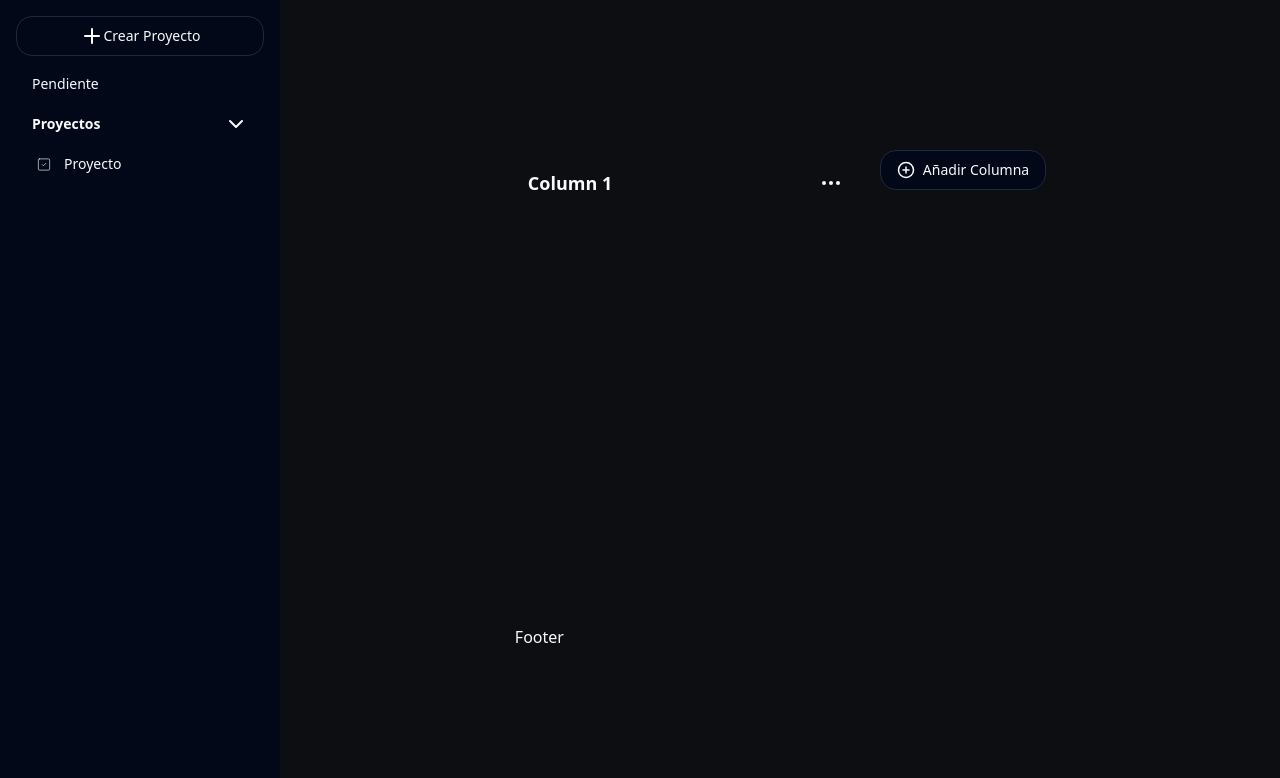
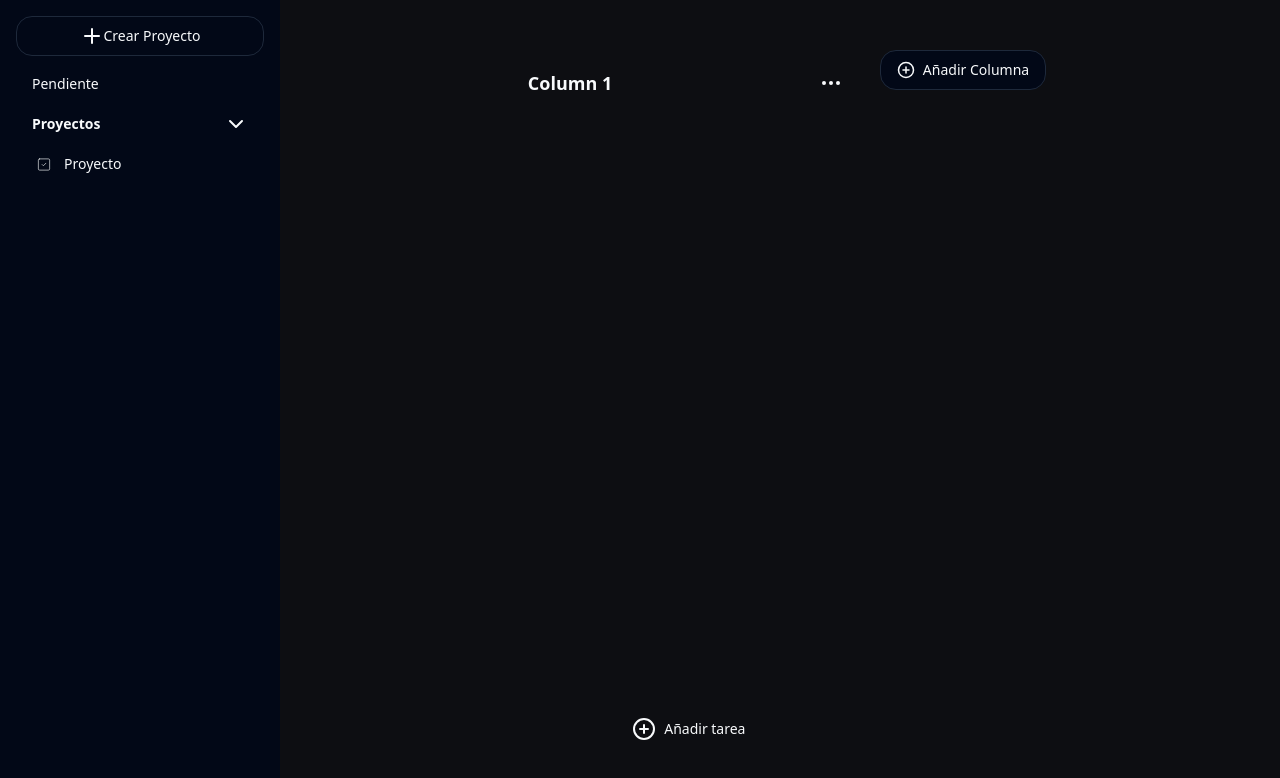
Before and after one commit to Davs07/heztor-projects, a React (Vite) app: page /project in a window 1280 px wide. Both pictures are taken after a click on the button "Añadir Columna". Shown: the top 778 px of the page. Built offline with nearby package versions, Linux system fonts and the light colour scheme.

Commit message:
Added TaskCard component, updated ColumnContainer.tsx and KanbanBoard.tsx for integration, and modified 	ypes.ts to include Task types

```diff
--- /dev/null
+++ b/src/components/TaskCard.tsx
@@ -0,0 +1,16 @@
+import { Task } from "@/types";
+import { Card } from "./ui/card";
+
+interface Props {
+  task: Task;
+}
+
+function TaskCard({ task }: Props) {
+  return (
+    <Card key={task.id} className="cursor-grab h-24 rounded-2xl">
+      <h4 className="text-lg">{task.name}</h4>
+    </Card>
+  );
+}
+
+export default TaskCard;
--- a/src/sections/ColumnContainer.tsx
+++ b/src/sections/ColumnContainer.tsx
@@ -1,19 +1,22 @@
 import { Button } from "@/components/ui/button";
-import { Column, Id } from "@/types";
+import { Column, Id, Task } from "@/types";
 import { useSortable } from "@dnd-kit/sortable";
-import { Ellipsis } from "lucide-react";
+import { Ellipsis, PlusCircle } from "lucide-react";
 import { CSS } from "@dnd-kit/utilities";
 import { useState } from "react";
 import { Input } from "@/components/ui/input";
 import { cn } from "@/lib/utils";
+import { Card } from "@/components/ui/card";
 
 interface Props {
   column: Column;
   deleteColumn: (id: Id) => void;
   updateColumn: (id: Id, title: string) => void;
+  createTask: (id: Id) => void;
+  tasks: Task[];
 }
 export const ColumnContainer = (props: Props) => {
-  const { column, deleteColumn, updateColumn } = props;
+  const { column, deleteColumn, updateColumn, createTask, tasks } = props;
 
   const [editMode, setEditMode] = useState(false);
 
@@ -47,7 +50,7 @@ export const ColumnContainer = (props: Props) => {
       <div
         ref={setNodeRef}
         style={style}
-        className=" opacity-60 border-2  border-secondary w-[350px] h-[500px] max-h-[500px] rounded-2xl flex flex-col "></div>
+        className=" opacity-60 border-2  border-secondary w-[350px] h-[700px] max-h-[700px] rounded-2xl flex flex-col "></div>
     );
   }
 
@@ -56,7 +59,7 @@ export const ColumnContainer = (props: Props) => {
       ref={setNodeRef}
       style={style}
       className={cn(
-        "  border border-transparent w-[350px] h-[500px] max-h-[500px] rounded-2xl flex flex-col ",
+        "  border border-transparent w-[350px] h-[700px] max-h-[700px] rounded-2xl flex flex-col ",
         hover && "border-gray-300 dark:border-secondary duration-1000"
       )}>
       {/* Column Task Tittle */}
@@ -95,9 +98,21 @@ export const ColumnContainer = (props: Props) => {
         </div>
       </div>
       {/* Column Task Container */}
-      <div className="w-full h-full flex flex-grow"></div>
+      <div className="w-full h-full flex flex-col flex-grow gap-4 overflow-x-hidden overflow-y-auto px-2">
+        {tasks.map((task) => (
+          <Card key={task.id} className="cursor-grab min-h-24 h-24 rounded-2xl">
+            <h4 className="text-lg">{task.name}</h4>
+          </Card>
+        ))}
+      </div>
       {/* Column Task Footer */}
-      <div>Footer</div>
+      <Button
+        className="gap-2 mt-4"
+        variant={"none"}
+        onClick={() => createTask(column.id)}>
+        <PlusCircle />
+        Añadir tarea
+      </Button>
     </div>
   );
 };
--- a/src/sections/KanbanBoard.tsx
+++ b/src/sections/KanbanBoard.tsx
@@ -1,5 +1,5 @@
 import { Button } from "@/components/ui/button";
-import { Column } from "@/types";
+import { Column, Task } from "@/types";
 import { PlusCircle } from "lucide-react";
 import { useMemo, useState } from "react";
 import { ColumnContainer } from "./ColumnContainer";
@@ -20,6 +20,8 @@ const generateId = () => {
 };
 export const KanbanBoard = () => {
   const [columns, setColumns] = useState<Column[]>([]);
+
+  const [tasks, setTasks] = useState<Task[]>([]);
 
   const columnsId = useMemo(
     () => columns.map((column) => column.id),
@@ -58,6 +60,18 @@ export const KanbanBoard = () => {
       return col;
     });
     setColumns(updatedColumns);
+  };
+
+  const createTask = (id: Column["id"]) => {
+    console.log(id);
+
+    const newTask: Task = {
+      id: generateId(),
+      name: `Task ${tasks.length}`,
+      columnId: id,
+      status: false,
+    };
+    setTasks([...tasks, newTask]);
   };
 
   const onDragStart = (event: DragStartEvent) => {
@@ -115,6 +129,8 @@ export const KanbanBoard = () => {
                   key={column.id}
                   deleteColumn={deleteColumn}
                   updateColumn={updateColumn}
+                  createTask={createTask}
+                  tasks={tasks.filter((task) => task.columnId === column.id)}
                 />
               ))}
             </SortableContext>
@@ -135,6 +151,8 @@ export const KanbanBoard = () => {
                 column={activeColumn}
                 deleteColumn={deleteColumn}
                 updateColumn={updateColumn}
+                createTask={createTask}
+                tasks={tasks}
               />
             )}
           </DragOverlay>,
```
Also changed, not shown: src/types.ts (+12 -0 lines).
